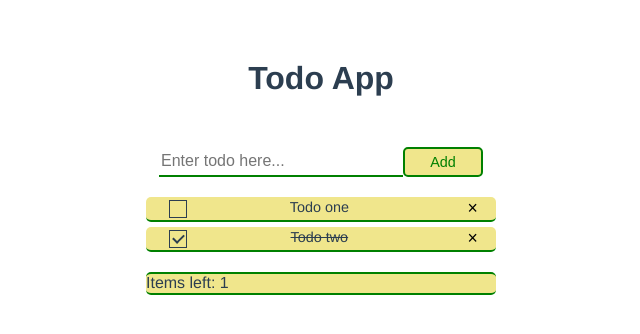
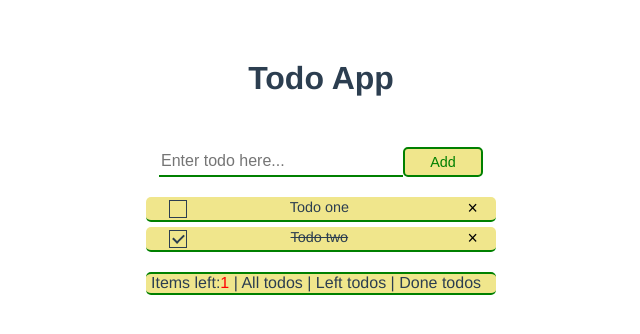
Before and after one commit to pawelpa/todoapp, a Vue app: page / in a window 1280 px wide. Shown: the top 334 px of the page, without its empty margins (319-959 px from the left). Built offline with nearby package versions, Linux system fonts and the light colour scheme.

Commit message:
all done left functinality

```diff
--- a/package.json
+++ b/package.json
@@ -10,6 +10,7 @@
   "dependencies": {
     "autoprefixer": "^9.8.1",
     "core-js": "^3.6.5",
+    "uuid": "^8.3.1",
     "vue": "^2.6.11"
   },
   "devDependencies": {
--- a/src/App.vue
+++ b/src/App.vue
@@ -9,7 +9,11 @@
       :key="todo.id"
       :todo="todo"
     />
-    <StatusBar v-if="todos.length > 0" :todos="todos" />
+    <StatusBar
+    v-on:all="customFilter('all')"
+    v-on:left="customFilter('left')"
+    v-on:done="customFilter('done')"
+    :todos="todos" />
   </div>
 </template>
 
@@ -17,6 +21,7 @@
 import Todo from "./components/Todo.vue";
 import AddTodo from "./components/AddTodo.vue";
 import StatusBar from "./components/StatusBar.vue";
+import {v4 as uuid} from 'uuid';
 export default {
   name: "App",
   components: {
@@ -25,12 +30,28 @@ export default {
     StatusBar,
   },
   methods: {
+    customFilter(what) {
+       switch(what) {
+         case 'done': console.log('done');
+                this.todos = this.backupTodos.filter((t)=>t.done === true)
+          break;
+         case 'all': console.log('all');
+            if(this.backupTodos.length > this.todos.length) {
+                  this.todos = this.backupTodos;
+              }
+         break;
+         case 'left': console.log('left');
+               this.todos = this.backupTodos.filter((t)=>t.done !== true )
+         break;
+       }
+    },
     addtodo(todo) {
       this.todos = [
         ...this.todos,
-        { id: Math.random() * 255, text: todo, done: false },
+        { id: uuid(), text: todo, done: false },
       ];
       //console.log(todo);
+      this.backupTodos = this.todos;
     },
     checktodo(id) {
       console.log(id);
@@ -39,19 +60,29 @@ export default {
           return (todo.done = !todo.done);
         }
       });
+      this.backupTodos = this.todos;
     },
     deletetodo(id) {
       this.todos = this.todos.filter((i) => i.id != id);
+      this.backupTodos = this.tods;
     },
   },
   data() {
     return {
       todos: [
-        { id: 1, text: "Todo one", done: false },
-        { id: 2, text: "Todo two", done: true },
+        { id: uuid(), text: "Todo one", done: false },
+        { id: uuid(), text: "Todo two", done: true },
       ],
+      backupTodos: [],
     };
   },
+  mounted() {
+    this.backupTodos = this.todos;
+  }
+
+
+
+
 };
 </script>
 
--- a/src/components/StatusBar.vue
+++ b/src/components/StatusBar.vue
@@ -1,5 +1,14 @@
 <template>
-  <div class="status">Items left: {{this.todoLeft}}</div>
+  <div>
+    <div class="status">
+      <span class="ml-5">Items left:</span>
+      <span>{{this.todoLeft}}</span>
+      |
+      <span class="cursor" @click="$emit('all')">All todos</span> |
+      <span class="cursor" @click="$emit('left')">Left todos</span> |
+      <span class="cursor" @click="$emit('done')">Done todos</span>
+    </div>
+  </div>
 </template>
 
 <script>
@@ -16,6 +25,21 @@ export default {
 </script>
 
 <style scoped>
+.ml-5 {
+  margin-left: 5px;
+}
+.active {
+  text-shadow: blueviolet 0px 0px 2px;
+}
+.status span:nth-child(2) {
+  color: red;
+}
+.cursor {
+  cursor: pointer;
+}
+.cursor:hover {
+  text-shadow: green 1px 1px 2px;
+}
 .status {
   width: 350px;
   margin: auto;
```
Also changed, not shown: 1 other file (tests, documents, lock files or other folders).
